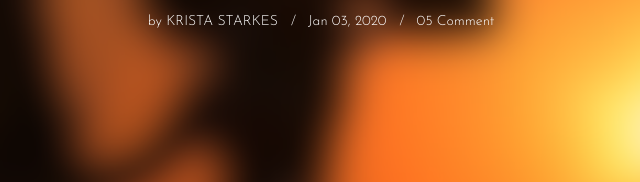
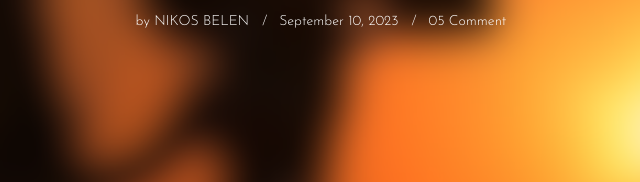
Before and after one commit to Nixx22/Nixx-Productions, a plain HTML site: page blog-details4.html in a window 1280 px wide. Shown: the part 397-579 px from the top of the page, 319-959 px from the left. Drawn offline with Linux system fonts and the light colour scheme.

Commit message:
Update blog-details4.html

```diff
--- a/blog-details4.html
+++ b/blog-details4.html
@@ -75,8 +75,8 @@
                     <div class="blog__hero__text">
                         <h2>Traditional Video Editing vs. Modern Video Editing: Bridging the Gap</h2>
                         <ul>
-                            <li>by <span>Krista Starkes</span></li>
-                            <li>Jan 03, 2020</li>
+                            <li>by <span>Nikos Belen</span></li>
+                            <li>September 10, 2023</li>
                             <li>05 Comment</li>
                         </ul>
                     </div>
```
